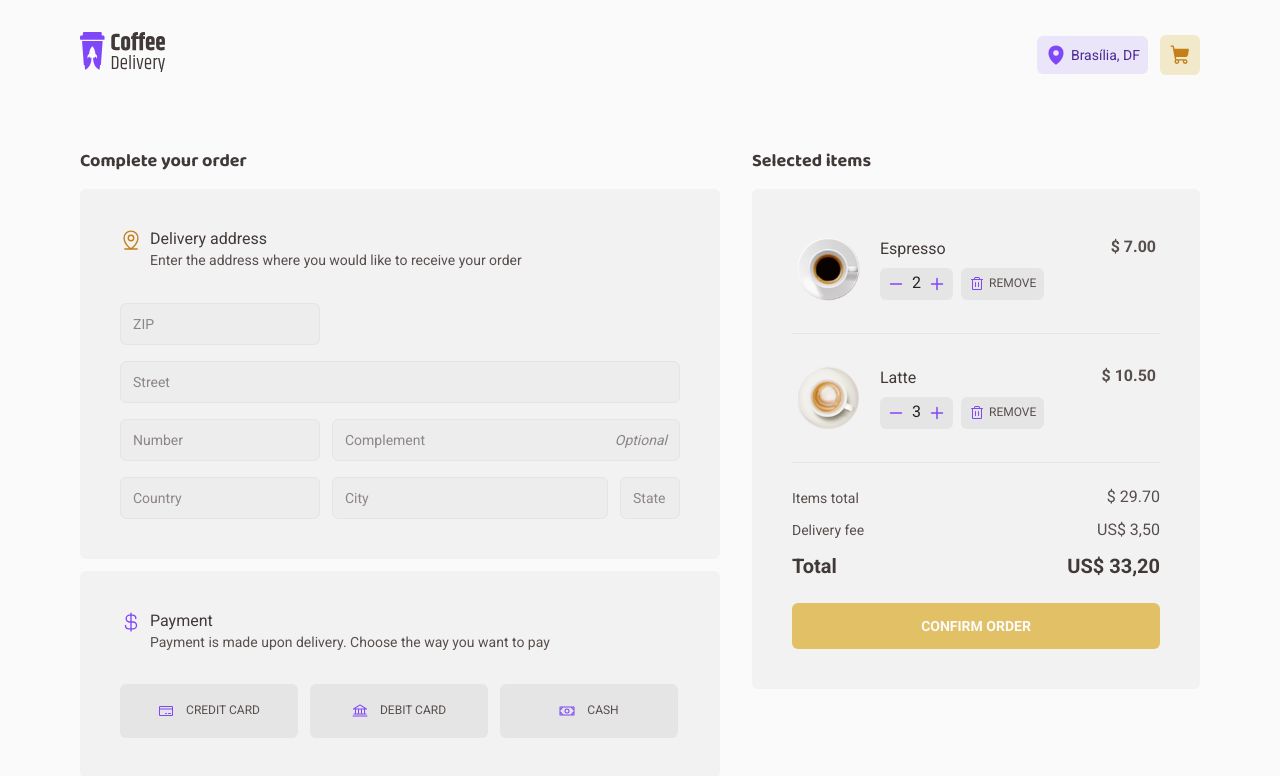
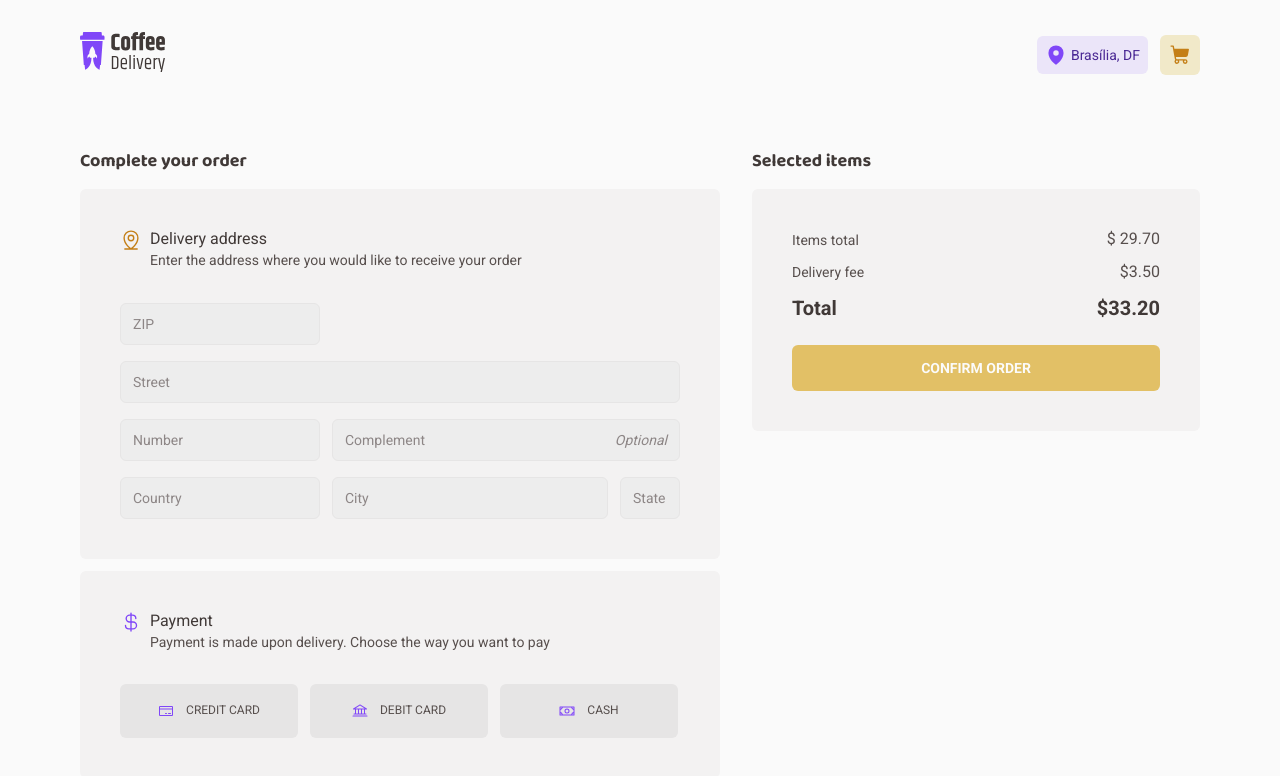
Before and after one commit to arthurrios/coffee-delivery-web, a React (Vite) app: page /checkout in a window 1280 px wide. Shown: the top 776 px of the page. Built offline with nearby package versions, Linux system fonts and the light colour scheme.

Commit message:
chore: add context and cart functions

```diff
--- a/src/components/Card/index.tsx
+++ b/src/components/Card/index.tsx
@@ -13,12 +13,14 @@ import {
 } from './styles'
 import { useTheme } from 'styled-components'
 import { useState } from 'react'
+import { useCart } from '../../hooks/useCart'
 
 interface CardProps {
   data: CoffeeDTO
 }
 
 export function Card({ data }: CardProps) {
+  const { addNewItemToCart } = useCart()
   const { COLORS } = useTheme()
 
   const [quantity, setQuantity] = useState(1)
@@ -35,6 +37,13 @@ export function Card({ data }: CardProps) {
 
   function handleAddToCart() {
     setQuantity(1)
+    addNewItemToCart({
+      id: data.id,
+      image: data.image,
+      name: data.name,
+      price: data.price,
+      quantity,
+    })
   }
 
   return (
--- a/src/components/CartItem/index.tsx
+++ b/src/components/CartItem/index.tsx
@@ -1,47 +1,50 @@
-import { useState } from 'react'
 import { CartItemDTO } from '../../dtos/CartItemDTO'
 import { QuantityCounter } from '../QuantityCounter'
 import { Container, ItemControls, RemoveButton } from './styles'
 import { Trash } from '@phosphor-icons/react'
+import { useCart } from '../../hooks/useCart'
 
 interface CartItemProps {
-  data: CartItemDTO
+  coffee: CartItemDTO
 }
 
-export function CartItem({ data }: CartItemProps) {
-  const [quantity, setQuantity] = useState(data.quantity)
+export function CartItem({ coffee }: CartItemProps) {
+  const { increaseItemQuantity, decreaseItemQuantity, removeItemFromCart } =
+    useCart()
 
   function handleIncreaseQuantity() {
-    setQuantity((state) => state + 1)
+    increaseItemQuantity(coffee.id)
   }
 
   function handleDecreaseQuantity() {
-    if (quantity > 1) {
-      setQuantity((state) => state - 1)
-    }
+    decreaseItemQuantity(coffee.id)
+  }
+
+  function handleRemoveItem(itemId: string) {
+    removeItemFromCart(itemId)
   }
 
   return (
     <Container>
       <div>
-        <img src={data.image} alt="Coffee Image" />
+        <img src={coffee.image} alt="Coffee Image" />
         <div>
-          <h4>{data.name}</h4>
+          <h4>{coffee.name}</h4>
           <ItemControls>
             <QuantityCounter
-              quantity={quantity}
+              quantity={coffee.quantity}
               increaseQuantity={handleIncreaseQuantity}
               decreaseQuantity={handleDecreaseQuantity}
               style={{ height: '2rem' }}
             />
-            <RemoveButton>
+            <RemoveButton onClick={() => handleRemoveItem(coffee.id)}>
               <Trash />
               <span>Remove</span>
             </RemoveButton>
           </ItemControls>
         </div>
       </div>
-      <span>$ {data.price.toFixed(2)}</span>
+      <span>$ {coffee.price.toFixed(2)}</span>
     </Container>
   )
 }
--- /dev/null
+++ b/src/contexts/CartContext.tsx
@@ -0,0 +1,64 @@
+import { ReactNode, createContext, useState } from 'react'
+import { CartItemDTO } from '../dtos/CartItemDTO'
+
+interface CartContextType {
+  cart: CartItemDTO[]
+  addNewItemToCart: (item: CartItemDTO) => void
+  removeItemFromCart: (itemId: string) => void
+  increaseItemQuantity: (itemId: string) => void
+  decreaseItemQuantity: (itemId: string) => void
+}
+
+export const CartContext = createContext({} as CartContextType)
+
+interface CartContextProviderProps {
+  children: ReactNode
+}
+
+export function CartContextProvider({ children }: CartContextProviderProps) {
+  const [cart, setCart] = useState<CartItemDTO[]>([])
+
+  function addNewItemToCart(item: CartItemDTO) {
+    const itemAlreadyAdded = cart.find((cartItem) => cartItem.id === item.id)
+    if (itemAlreadyAdded) {
+      itemAlreadyAdded.quantity += item.quantity
+    } else {
+      setCart((state) => [...state, item])
+    }
+  }
+
+  function removeItemFromCart(itemId: string) {
+    const newCartItems = cart.filter((item) => item.id !== itemId)
+    setCart(newCartItems)
+  }
+
+  function increaseItemQuantity(itemId: string) {
+    const itemToIncrement = cart.find((item) => item.id === itemId)
+
+    if (itemToIncrement?.id) {
+      itemToIncrement.quantity += 1
+    }
+  }
+
+  function decreaseItemQuantity(itemId: string) {
+    const itemToDecrement = cart.find((item) => item.id === itemId)
+
+    if (itemToDecrement?.id && itemToDecrement.quantity > 1) {
+      itemToDecrement.quantity -= 1
+    }
+  }
+
+  return (
+    <CartContext.Provider
+      value={{
+        cart,
+        addNewItemToCart,
+        removeItemFromCart,
+        increaseItemQuantity,
+        decreaseItemQuantity,
+      }}
+    >
+      {children}
+    </CartContext.Provider>
+  )
+}
--- a/src/dtos/CartItemDTO.ts
+++ b/src/dtos/CartItemDTO.ts
@@ -3,6 +3,5 @@ export interface CartItemDTO {
   name: string
   quantity: number
   price: number
-  itemTotal: number
   image: string
 }
--- /dev/null
+++ b/src/hooks/useCart.tsx
@@ -0,0 +1,6 @@
+import { useContext } from 'react'
+import { CartContext } from '../contexts/CartContext'
+
+export function useCart() {
+  return useContext(CartContext)
+}
--- a/src/main.tsx
+++ b/src/main.tsx
@@ -5,11 +5,14 @@ import { defaultTheme } from './styles/themes/default.ts'
 import { GlobalStyle } from './styles/global.ts'
 import { RouterProvider } from 'react-router-dom'
 import { router } from './Router.tsx'
+import { CartContextProvider } from './contexts/CartContext.tsx'
 
 ReactDOM.createRoot(document.getElementById('root')!).render(
   <React.StrictMode>
     <ThemeProvider theme={defaultTheme}>
-      <RouterProvider router={router} />
+      <CartContextProvider>
+        <RouterProvider router={router} />
+      </CartContextProvider>
       <GlobalStyle />
     </ThemeProvider>
   </React.StrictMode>,
--- a/src/pages/Checkout/index.tsx
+++ b/src/pages/Checkout/index.tsx
@@ -9,7 +9,6 @@ import {
   Line,
   OrderTotal,
   PaymentContainer,
-  PaymentErrorMessage,
   PaymentMethods,
   SectionTitle,
 } from './styles'
@@ -19,14 +18,12 @@ import { Select } from '../../components/Select'
 import { Fragment, useState } from 'react'
 import { CartItem } from '../../components/CartItem'
 
-import espressoImage from '../../assets/coffees/espresso.png'
-import latteImage from '../../assets/coffees/latte.png'
-import { CartItemDTO } from '../../dtos/CartItemDTO.ts'
 import { Button } from '../../components/Button/index.tsx'
 import { useNavigate } from 'react-router-dom'
 import { useForm } from 'react-hook-form'
 import { z } from 'zod'
 import { zodResolver } from '@hookform/resolvers/zod'
+import { useCart } from '../../hooks/useCart.tsx'
 
 const newOrderFormValidationSchema = z.object({
   zip: z.number({ invalid_type_error: 'Enter a valid 5-digit ZIP code' }),
@@ -46,24 +43,7 @@ const newOrderFormValidationSchema = z.object({
 type NewOrderFormData = z.infer<typeof newOrderFormValidationSchema>
 
 export function Checkout() {
-  const [cartItems, setCartItems] = useState<CartItemDTO[]>([
-    {
-      id: '1',
-      name: 'Espresso',
-      quantity: 2,
-      price: 7,
-      itemTotal: 0,
-      image: espressoImage,
-    },
-    {
-      id: '2',
-      name: 'Latte',
-      quantity: 3,
-      price: 10.5,
-      itemTotal: 0,
-      image: latteImage,
-    },
-  ])
+  const { cart } = useCart()
   const [orderTotal, setOrderTotal] = useState(33.2)
 
   // const selectRef = useRef<HTMLInputElement>(null)
@@ -87,10 +67,6 @@ export function Checkout() {
   const navigate = useNavigate()
 
   const selectedPaymentMethod = watch('paymentMethod')
-
-  const isFormValid = Object.values(newOrderForm.formState.errors).every(
-    (error) => !error,
-  )
 
   function handleConfirmOrder() {}
 
@@ -197,10 +173,10 @@ export function Checkout() {
       <div>
         <SectionTitle>Selected items</SectionTitle>
         <CartContainer>
-          {cartItems.map((coffee) => {
+          {cart.map((coffee) => {
             return (
               <Fragment key={coffee.id}>
-                <CartItem data={coffee} />
+                <CartItem coffee={coffee} />
                 <Line />
               </Fragment>
             )
@@ -213,7 +189,7 @@ export function Checkout() {
             <LabelWithPrice>
               <h4>Delivery fee</h4>
               <span>
-                {new Intl.NumberFormat('pt-br', {
+                {new Intl.NumberFormat('en', {
                   currency: 'USD',
                   style: 'currency',
                 }).format(Number(deliveryFee.toFixed(2)))}
@@ -222,7 +198,7 @@ export function Checkout() {
             <LabelWithPrice>
               <h1>Total</h1>
               <h1>
-                {new Intl.NumberFormat('pt-br', {
+                {new Intl.NumberFormat('en', {
                   currency: 'USD',
                   style: 'currency',
                 }).format(Number(orderTotal.toFixed(2)))}
```
